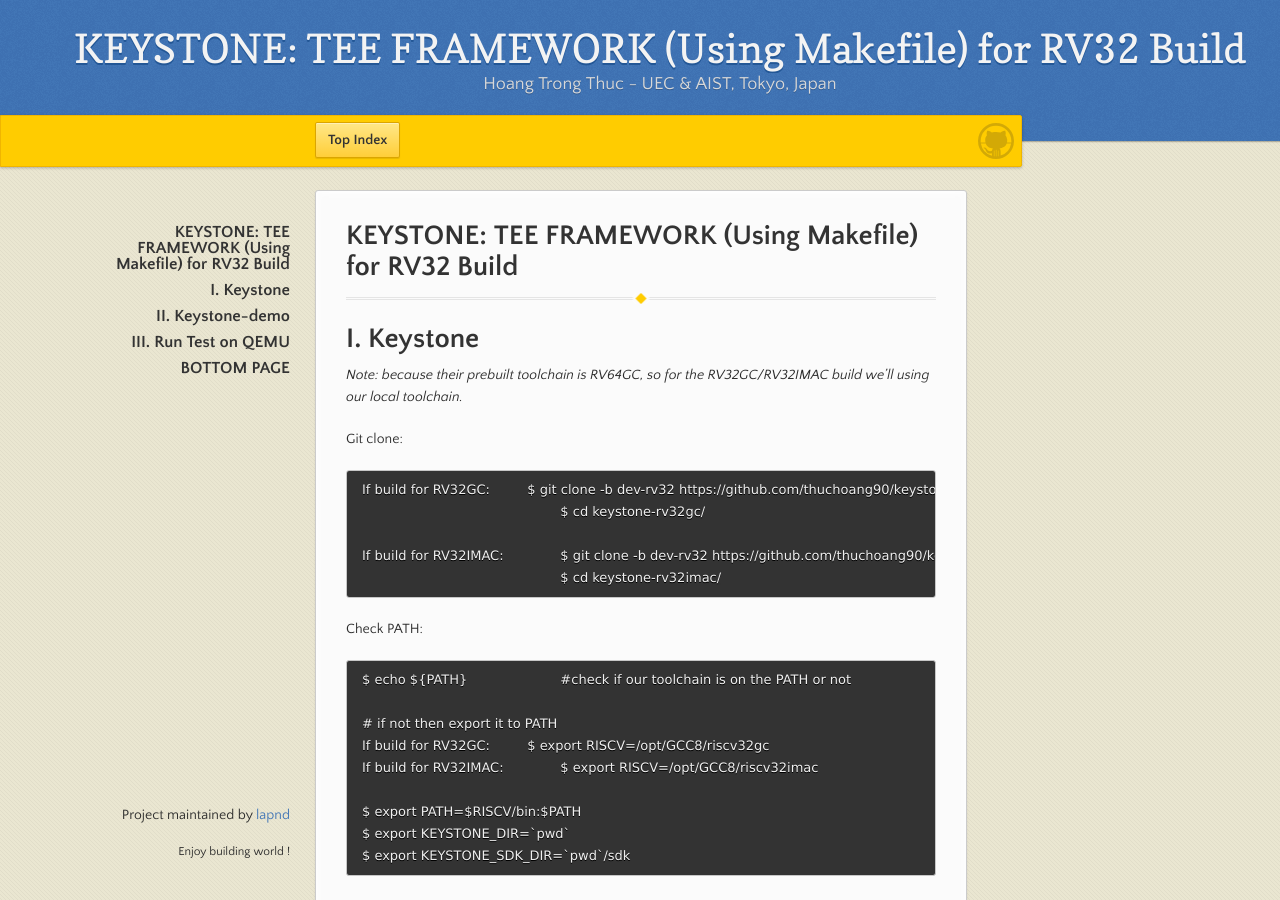
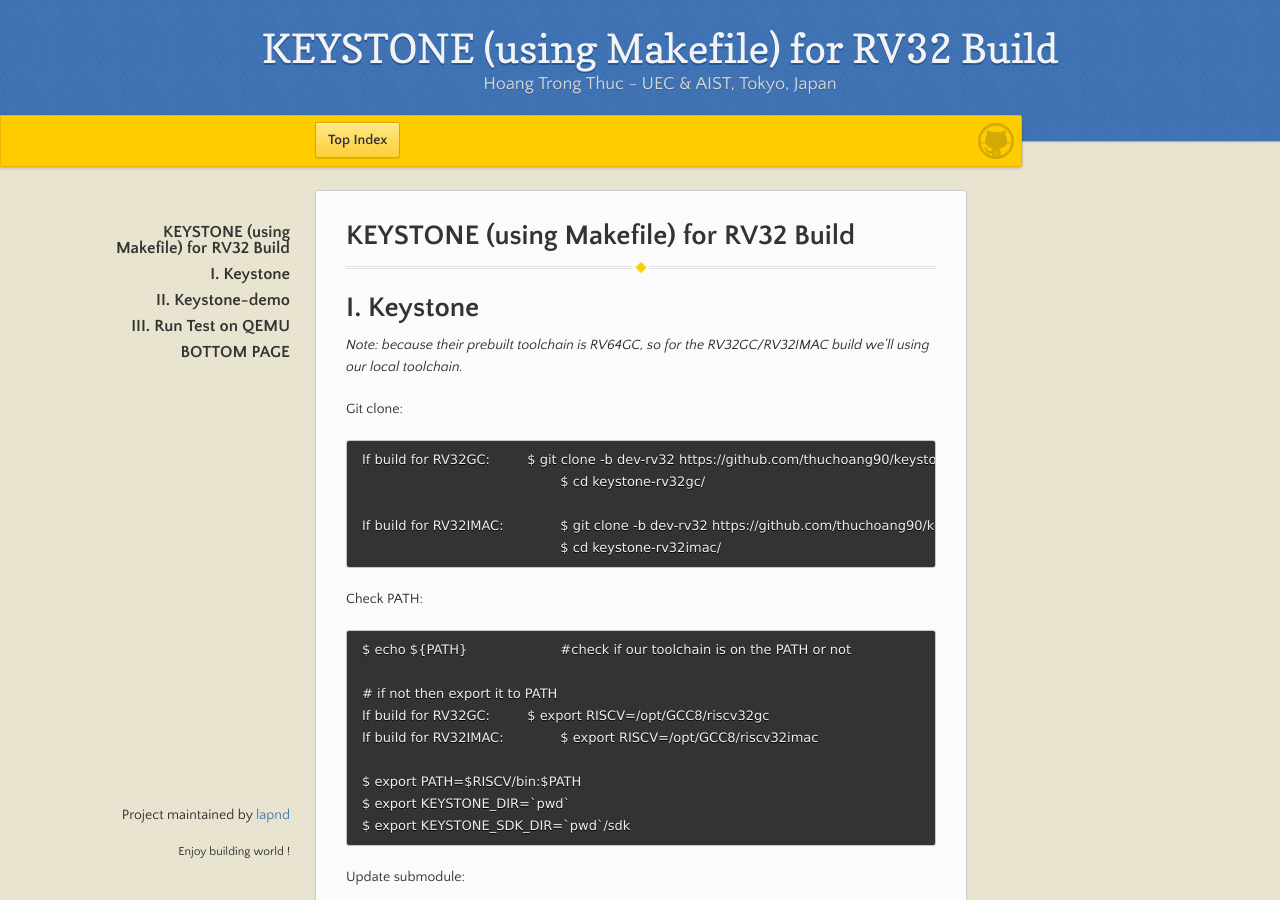
Before and after one commit to lapnd/httdes.github.io, a Jekyll site: the page built from keystone-makefile-32.md, in a window 1280 px wide and 900 px high. Built offline with Jekyll 4.4.1, drawn with Linux system fonts in a browser that asks for light colours; our own code applies the rules of GitHub Pages for plain Markdown files.

Commit message:
Update keystone-makefile-32.md

```diff
--- a/keystone-makefile-32.md
+++ b/keystone-makefile-32.md
@@ -2,7 +2,7 @@
 layout : default
 ---
 
-# KEYSTONE: TEE FRAMEWORK (Using Makefile) for RV32 Build
+# KEYSTONE (using Makefile) for RV32 Build
 
 * * *
 
```
